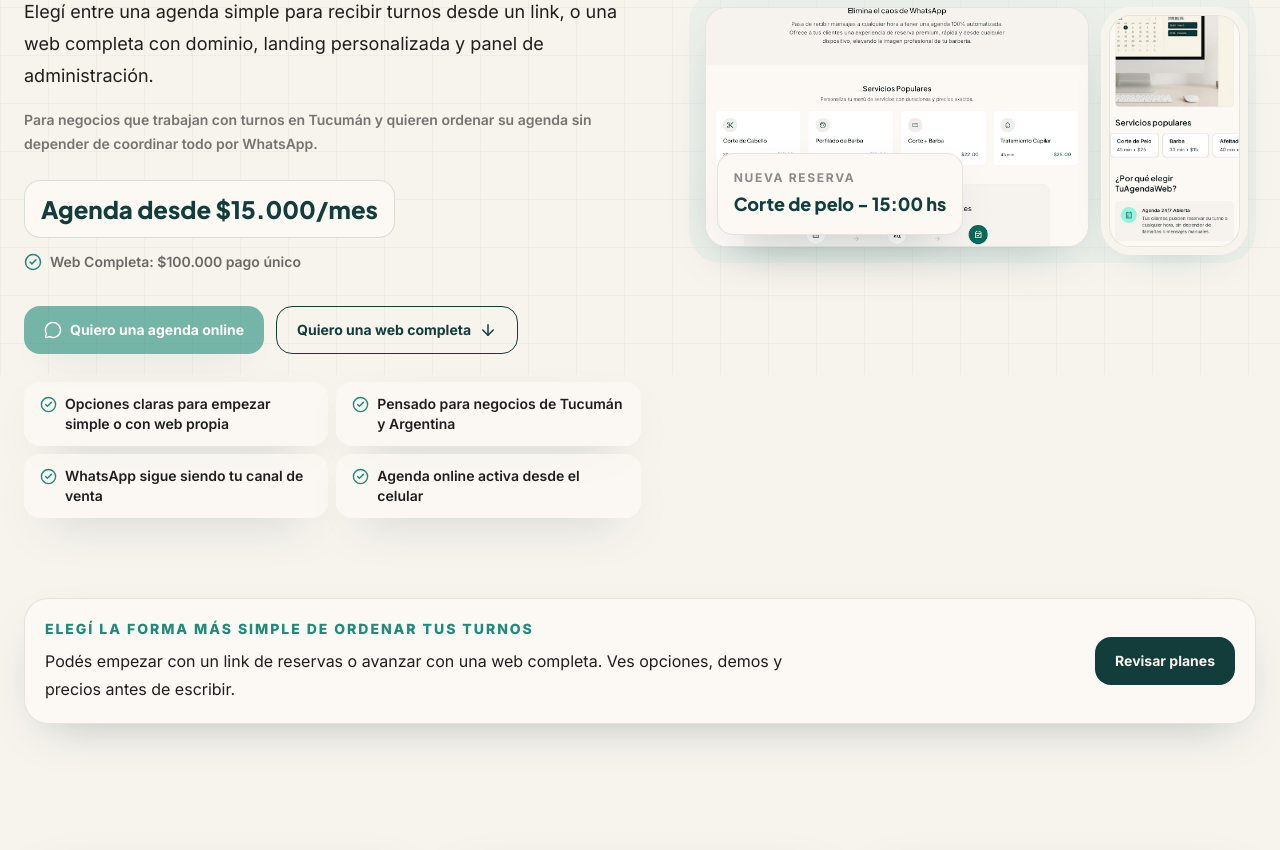
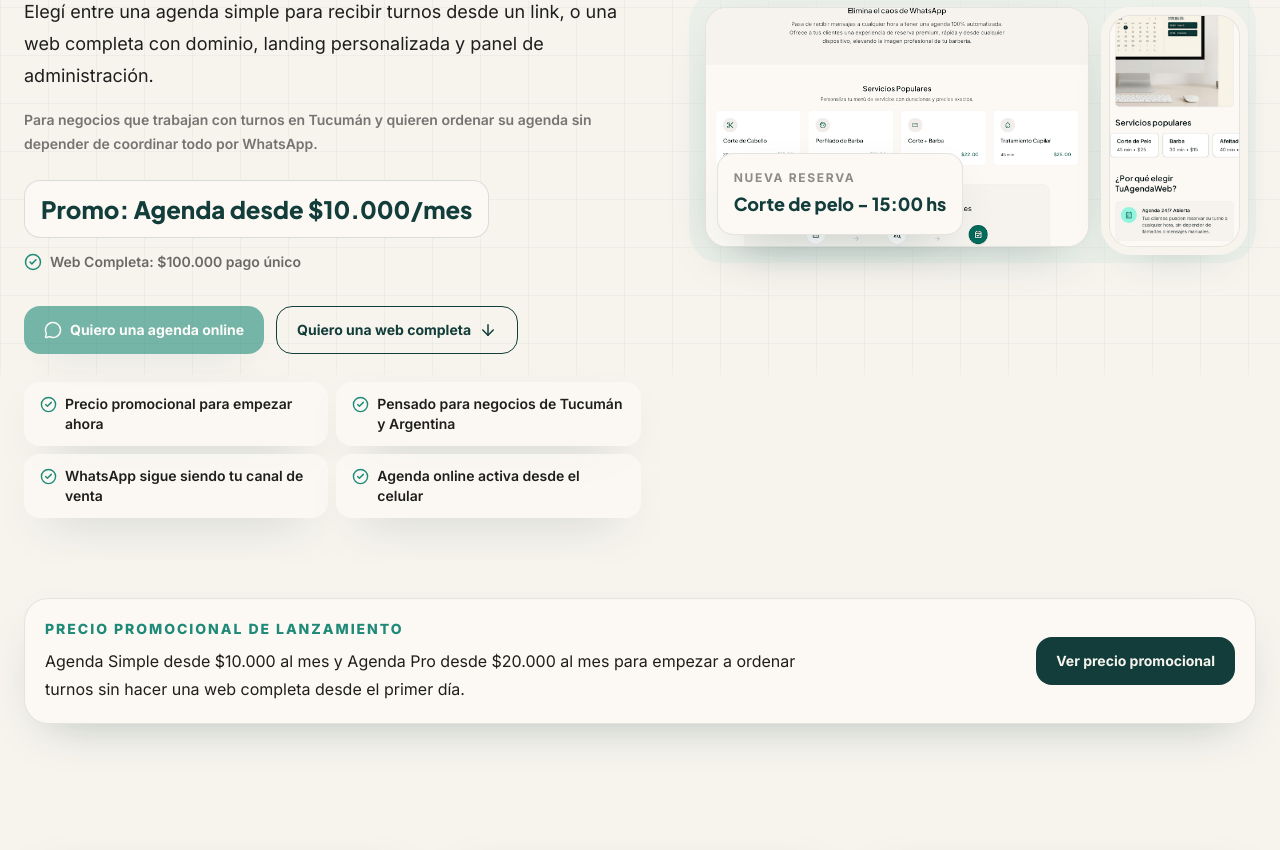
Before and after one commit to tuagendawebecom-sketch/tuagendaweb, a Next.js app: page / in a window 1280 px wide. Shown: the part 425-1275 px from the top of the page. Built offline with nearby package versions, Linux system fonts and the light colour scheme; no server answers.

Commit message:
Add promotional pricing for agenda plans

```diff
--- a/src/app/layout.tsx
+++ b/src/app/layout.tsx
@@ -89,8 +89,8 @@ export default function RootLayout({ children }: Readonly<{ children: ReactNode
     email: "tuagendaweb.ecom@gmail.com",
     description: "Agenda online y webs completas con sistema de turnos para negocios locales.",
     offers: [
-      { "@type": "Offer", name: "Agenda Simple", price: "15000", priceCurrency: "ARS" },
-      { "@type": "Offer", name: "Agenda Pro", price: "30000", priceCurrency: "ARS" },
+      { "@type": "Offer", name: "Agenda Simple", price: "10000", priceCurrency: "ARS" },
+      { "@type": "Offer", name: "Agenda Pro", price: "20000", priceCurrency: "ARS" },
       { "@type": "Offer", name: "Web Completa", price: "100000", priceCurrency: "ARS" }
     ]
   };
--- a/src/app/opengraph-image.tsx
+++ b/src/app/opengraph-image.tsx
@@ -27,7 +27,7 @@ export default function Image() {
         <div style={{ fontSize: 76, fontWeight: 900, lineHeight: 1.05, marginTop: 34, maxWidth: 930 }}>Turnos online para tu negocio</div>
         <div style={{ color: "#1E1E1C", fontSize: 34, lineHeight: 1.35, marginTop: 28, maxWidth: 900 }}>Agenda simple o web completa con reservas desde el celular.</div>
         <div style={{ background: "#E7B85A", borderRadius: 999, color: "#123D3A", fontSize: 30, fontWeight: 900, marginTop: 48, padding: "18px 30px", alignSelf: "flex-start" }}>
-          Desde $15.000/mes
+          Promo desde $10.000/mes
         </div>
       </div>
     ),
--- a/src/components/LandingSections.tsx
+++ b/src/components/LandingSections.tsx
@@ -140,8 +140,13 @@ export function PlanSelector() {
             key={plan.id}
             {...reveal}
           >
-            {plan.featured ? <span className="mb-4 w-fit rounded-full bg-gold px-3 py-1 text-xs font-extrabold uppercase tracking-[0.12em] text-teal">Recomendada</span> : null}
+            {plan.featured || plan.badge ? (
+              <span className={`mb-4 w-fit rounded-full px-3 py-1 text-xs font-extrabold uppercase tracking-[0.12em] ${plan.featured ? "bg-gold text-teal" : "bg-mint text-teal"}`}>
+                {plan.featured ? "Recomendada" : plan.badge}
+              </span>
+            ) : null}
             <h3 className="font-display text-3xl font-extrabold">{plan.name}</h3>
+            {plan.previousPrice ? <p className={`mt-3 text-sm font-bold line-through ${plan.featured ? "text-cream/45" : "text-ink/38"}`}>{plan.previousPrice}</p> : null}
             <p className={`mt-3 font-display text-2xl font-extrabold ${plan.featured ? "text-gold" : "text-teal"}`}>{plan.price}</p>
             <p className={`mt-4 leading-7 ${plan.featured ? "text-cream/78" : "text-ink/65"}`}>{plan.description}</p>
             <div className="mt-6 grid gap-3">
--- a/src/components/SuperAdminDashboard.tsx
+++ b/src/components/SuperAdminDashboard.tsx
@@ -150,7 +150,7 @@ export function SuperAdminDashboard() {
     const nombre = String(formData.get("nombre") ?? "").trim();
     const slug = normalizeSlug(String(formData.get("slug") || nombre));
     const plan = String(formData.get("plan") ?? "agenda_simple") as BusinessPlan;
-    const monthlyPrice = plan === "agenda_simple" ? 15000 : plan === "agenda_pro" ? 30000 : 0;
+    const monthlyPrice = plan === "agenda_simple" ? 10000 : plan === "agenda_pro" ? 20000 : 0;
 
     setError("");
     setMessage("");
--- a/src/data/site.ts
+++ b/src/data/site.ts
@@ -41,10 +41,10 @@ export const trackingEvents = {
 } as const;
 
 export const whatsappMessages = {
-  heroAgenda: "Hola, quiero consultar por Agenda Simple para recibir turnos online desde un link.",
+  heroAgenda: "Hola, quiero consultar por Agenda Simple promocional de $10.000 al mes para recibir turnos online desde un link.",
   heroWeb: "Hola, quiero consultar por la Web Completa con sistema de turnos.",
-  agendaSimple: "Hola, quiero consultar por Agenda Simple para recibir turnos online desde un link.",
-  agendaPro: "Hola, quiero consultar por Agenda Pro para mi negocio.",
+  agendaSimple: "Hola, quiero consultar por Agenda Simple promocional de $10.000 al mes para recibir turnos online desde un link.",
+  agendaPro: "Hola, quiero consultar por Agenda Pro de $20.000 al mes para mi negocio.",
   webCompleta: "Hola, quiero consultar por la Web Completa con sistema de turnos.",
   pricing: "Hola, quiero consultar por los planes de TuAgendaWeb.",
   final: "Hola, quiero empezar a recibir turnos online con TuAgendaWeb.",
@@ -85,13 +85,13 @@ export const hero = {
     "Elegí entre una agenda simple para recibir turnos desde un link, o una web completa con dominio, landing personalizada y panel de administración.",
   support:
     "Para negocios que trabajan con turnos en Tucumán y quieren ordenar su agenda sin depender de coordinar todo por WhatsApp.",
-  price: "Agenda desde $15.000/mes",
+  price: "Promo: Agenda desde $10.000/mes",
   primaryCta: "Quiero una agenda online",
   secondaryCta: "Quiero una web completa"
 };
 
 export const trustSignals = [
-  "Opciones claras para empezar simple o con web propia",
+  "Precio promocional para empezar ahora",
   "Pensado para negocios de Tucumán y Argentina",
   "WhatsApp sigue siendo tu canal de venta",
   "Agenda online activa desde el celular"
@@ -139,9 +139,9 @@ export const credibilityNotes = [
 ] as const;
 
 export const urgencyStrip = {
-  title: "Elegí la forma más simple de ordenar tus turnos",
-  text: "Podés empezar con un link de reservas o avanzar con una web completa. Ves opciones, demos y precios antes de escribir.",
-  cta: "Revisar planes"
+  title: "Precio promocional de lanzamiento",
+  text: "Agenda Simple desde $10.000 al mes y Agenda Pro desde $20.000 al mes para empezar a ordenar turnos sin hacer una web completa desde el primer día.",
+  cta: "Ver precio promocional"
 };
 
 export const leadForm = {
@@ -157,13 +157,15 @@ export const plans = [
   {
     id: "agenda_simple",
     name: "Agenda Simple",
-    price: "Desde $15.000 / mes",
+    badge: "Promo lanzamiento",
+    previousPrice: "Antes $15.000 / mes",
+    price: "Desde $10.000 / mes",
     description: "Un link de reservas para que tus clientes elijan servicio, día y horario desde el celular.",
     cta: "Consultar Agenda Simple",
     message: whatsappMessages.agendaSimple,
     href: "#agenda-simple",
     featured: false,
-    note: "Ideal para empezar rápido sin web completa.",
+    note: "Precio promocional para empezar rápido sin web completa.",
     features: [
       "Link público dentro de TuAgendaWeb",
       "Servicios, horarios y personal si aplica",
@@ -175,13 +177,15 @@ export const plans = [
   {
     id: "agenda_pro",
     name: "Agenda Pro",
-    price: "Desde $30.000 / mes",
-    description: "Sistema de turnos online con funciones extra para negocios que quieren automatizar más.",
+    badge: "Más capacidad",
+    previousPrice: "Antes $30.000 / mes",
+    price: "Desde $20.000 / mes",
+    description: "Sistema de turnos online con una base más preparada para negocios que quieren crecer por etapas.",
     cta: "Consultar Agenda Pro",
     message: whatsappMessages.agendaPro,
     href: "#planes",
     featured: false,
-    note: "Funciones extra sujetas a disponibilidad según implementación.",
+    note: "Base mensual más completa, sin prometer extras que todavía no estén activos.",
     features: [
       "Todo lo de Agenda Simple",
       "Panel con módulos extra preparados",
@@ -192,6 +196,8 @@ export const plans = [
   {
     id: "web_completa",
     name: "Web Completa",
+    badge: "",
+    previousPrice: "",
     price: "$100.000 pago único",
     description: "Tu propia web con dominio, landing personalizada, sistema de turnos y panel administrativo.",
     cta: "Consultar Web Completa",
@@ -425,6 +431,7 @@ export const webCompletaFeatures = [
 ];
 
 export const comparisonRows = [
+  ["Precio de entrada", "Desde $10.000 / mes", "Desde $20.000 / mes", "$100.000 pago único"],
   ["Link dentro de TuAgendaWeb", "Sí", "Sí", "No, usa dominio propio"],
   ["Reserva online", "Sí", "Sí", "Sí"],
   ["Panel de administración", "Básico", "Con módulos extra preparados", "Completo"],
@@ -490,7 +497,11 @@ export const faq = [
   },
   {
     question: "¿Qué diferencia hay entre Agenda Simple y Web Completa?",
-    answer: "Agenda Simple es un link de reserva dentro de TuAgendaWeb. Web Completa es una web propia con dominio, landing personalizada y sistema de turnos."
+    answer: "Agenda Simple es un link de reserva dentro de TuAgendaWeb desde $10.000 al mes. Web Completa es una web propia con dominio, landing personalizada y sistema de turnos."
+  },
+  {
+    question: "¿El precio promocional es por tiempo limitado?",
+    answer: "Es un precio de lanzamiento para empezar a sumar negocios. Mientras esté publicado, se respeta para nuevas consultas. Si cambia más adelante, se informa antes de contratar."
   },
   {
     question: "¿Puedo empezar con Agenda Simple y después pasar a Web Completa?",
--- a/src/lib/firebase/business.ts
+++ b/src/lib/firebase/business.ts
@@ -18,7 +18,7 @@ const demoBusiness: PublicBusiness = {
   colorSecundario: "#E7B85A",
   whatsapp: "5493815746066",
   rubro: "Estética",
-  monthlyPrice: 15000
+  monthlyPrice: 10000
 };
 
 const demoServices: PublicService[] = [
```
Also changed, not shown: scripts/smoke-check.mjs (+8 -0 lines), PROJECT_SUMMARY.txt, 2 other files (tests, documents, lock files or other folders).
